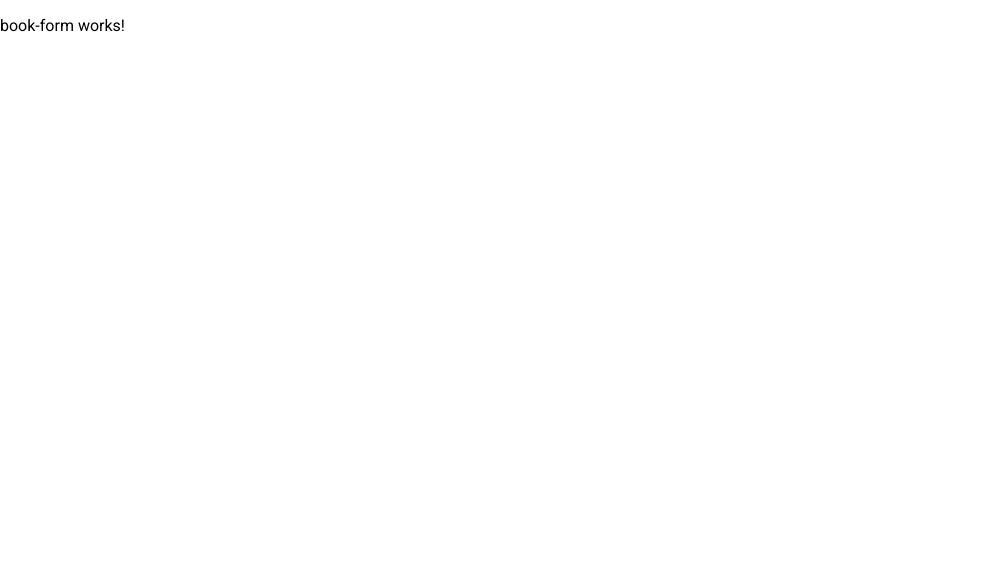
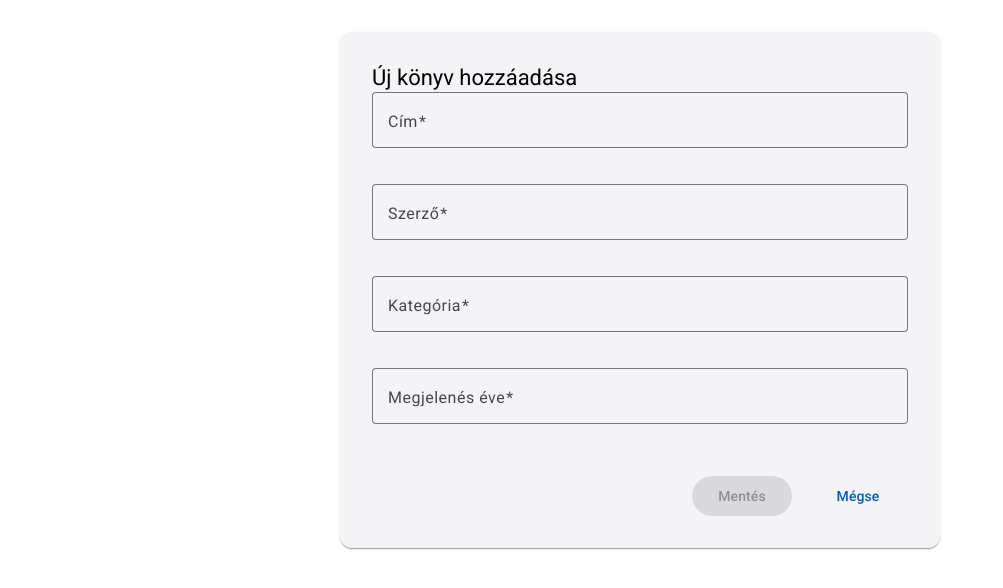
Before and after one commit to klemitomi/angular-library-catalog, an Angular app: page /books/add in a window 1280 px wide. Shown: the top 588 px of the page, without its empty margins (0-1003 px from the left). Built offline with nearby package versions, Linux system fonts and the light colour scheme.

Commit message:
Könyv hozzáadás funkció
book-form.component.ts  létrehozása
book-formcomponent.html létrehozása
book-form.component.scss létrehozása

```diff
--- a/db.json
+++ b/db.json
@@ -8,11 +8,11 @@
       "id": "1"
     },
     {
-      "id": "2",
       "title": "Star Wars",
       "author": "George Lucas",
       "category": "Fantasy",
-      "year": 1977
+      "year": 1977,
+      "id": "2"
     },
     {
       "id": "3",
@@ -20,6 +20,13 @@
       "author": "J.R.R. Tolkien",
       "category": "Fantasy",
       "year": 1937
+    },
+    {
+      "id": "bbc2",
+      "title": "Valami",
+      "author": "Lajos",
+      "category": "Ilyen nincs",
+      "year": 2025
     }
   ]
 }
--- a/src/app/books/book-form/book-form.component.html
+++ b/src/app/books/book-form/book-form.component.html
@@ -1 +1,56 @@
-<p>book-form works!</p>
+<mat-card>
+  <mat-card-header>
+    <mat-card-title>Új könyv hozzáadása</mat-card-title>
+  </mat-card-header>
+  <mat-card-content>
+    <form [formGroup]="bookForm" (ngSubmit)="onSubmit()">
+      <mat-form-field appearance="outline">
+        <mat-label>Cím</mat-label>
+        <input matInput formControlName="title" required>
+        <mat-error *ngIf="title?.hasError('required')">Kötelező mező</mat-error>
+        <mat-error *ngIf="title?.hasError('maxlength')">Maximum 100 karakter</mat-error>
+      </mat-form-field>
+
+      <mat-form-field appearance="outline">
+        <mat-label>Szerző</mat-label>
+        <input matInput formControlName="author" required>
+        <mat-error *ngIf="author?.hasError('required')">Kötelező mező</mat-error>
+        <mat-error *ngIf="author?.hasError('maxlength')">Maximum 50 karakter</mat-error>
+      </mat-form-field>
+
+      <mat-form-field appearance="outline">
+        <mat-label>Kategória</mat-label>
+        <input matInput formControlName="category" required>
+        <mat-error *ngIf="category?.hasError('required')">Kötelező mező</mat-error>
+        <mat-error *ngIf="category?.hasError('maxlength')">Maximum 30 karakter</mat-error>
+      </mat-form-field>
+
+      <mat-form-field appearance="outline">
+        <mat-label>Megjelenés éve</mat-label>
+        <input matInput type="number" formControlName="year" required>
+        <mat-error *ngIf="year?.hasError('required')">Kötelező mező</mat-error>
+        <mat-error *ngIf="year?.hasError('min')">Minimum 1800</mat-error>
+        <mat-error *ngIf="year?.hasError('max')">Maximum {{currentYear}}</mat-error>
+      </mat-form-field>
+
+      <div class="form-actions">
+        <button
+          mat-raised-button
+          color="primary"
+          type="submit"
+          [disabled]="bookForm.invalid || isSubmitting"
+        >
+          <span *ngIf="!isSubmitting">Mentés</span>
+          <mat-spinner *ngIf="isSubmitting" diameter="20"></mat-spinner>
+        </button>
+        <button
+          mat-button
+          type="button"
+          (click)="navigateToList()"
+        >
+          Mégse
+        </button>
+      </div>
+    </form>
+  </mat-card-content>
+</mat-card>
--- a/src/app/books/book-form/book-form.component.scss
+++ b/src/app/books/book-form/book-form.component.scss
@@ -0,0 +1,26 @@
+mat-card {
+  max-width: 600px;
+  margin: 2rem auto;
+  padding: 1rem;
+
+  mat-form-field {
+    width: 100%;
+    margin-bottom: 1rem;
+  }
+
+  .form-actions {
+    display: flex;
+    justify-content: flex-end;
+    gap: 1rem;
+    margin-top: 1rem;
+
+    button {
+      min-width: 100px;
+    }
+  }
+
+  mat-spinner {
+    display: inline-block;
+    margin: 0 auto;
+  }
+}
--- a/src/app/books/book-form/book-form.component.ts
+++ b/src/app/books/book-form/book-form.component.ts
@@ -1,41 +1,81 @@
-import { Component, OnInit } from '@angular/core';
+import { Component } from '@angular/core';
 import { CommonModule } from '@angular/common';
-import { FormsModule } from '@angular/forms';
-import { ActivatedRoute, Router, RouterModule } from '@angular/router';
+import { FormBuilder, FormGroup, Validators, ReactiveFormsModule } from '@angular/forms';
+import { Router } from '@angular/router';
+import { BookService } from '../book.service';
 import { Book } from '../book.model';
-import { BookService } from '../book.service';
+import { MatCardModule } from '@angular/material/card';
+import { MatFormFieldModule } from '@angular/material/form-field';
+import { MatInputModule } from '@angular/material/input';
+import { MatButtonModule } from '@angular/material/button';
+import { MatSnackBar, MatSnackBarModule } from '@angular/material/snack-bar';
+import { MatProgressSpinnerModule } from '@angular/material/progress-spinner';
+
 
 @Component({
-  selector: 'app-book-form',
   standalone: true,
-  imports: [CommonModule, FormsModule, RouterModule],
+  imports: [
+    CommonModule,
+    ReactiveFormsModule,
+    MatCardModule,
+    MatFormFieldModule,
+    MatInputModule,
+    MatButtonModule,
+    MatSnackBarModule,
+    MatProgressSpinnerModule
+  ],
   templateUrl: './book-form.component.html',
+  styleUrls: ['./book-form.component.scss']
 })
-export class BookFormComponent implements OnInit {
-  book: Book = { id: 0, title: '', author: '', category: '', year: 0 };
+export class BookFormComponent {
+  bookForm: FormGroup;
+  isSubmitting = false;
+  currentYear = new Date().getFullYear();
 
   constructor(
+    private fb: FormBuilder,
     private bookService: BookService,
     private router: Router,
-    private route: ActivatedRoute
-  ) {}
-
-  ngOnInit(): void {
-    const id = Number(this.route.snapshot.paramMap.get('id'));
-    if (id) {
-      this.bookService.getById(id).subscribe(b => {
-        this.book = b;
-      });
-    }
+    private snackBar: MatSnackBar
+  ) {
+    this.bookForm = this.fb.group({
+      title: ['', [Validators.required, Validators.maxLength(100)]],
+      author: ['', [Validators.required, Validators.maxLength(50)]],
+      category: ['', [Validators.required, Validators.maxLength(30)]],
+      year: ['', [Validators.required, Validators.min(1800), Validators.max(this.currentYear)]]
+    });
   }
 
-  save(): void {
-    const action$ = this.book.id
-      ? this.bookService.update(this.book.id, this.book)
-      : this.bookService.add(this.book);
+  onSubmit(): void {
+    if (this.bookForm.invalid || this.isSubmitting) {
+      return;
+    }
 
-    action$.subscribe(() => {
-      this.router.navigate(['/books']);
+    this.isSubmitting = true;
+    const bookData: Book = {
+      ...this.bookForm.value,
+      year: Number(this.bookForm.value.year)
+    };
+
+    this.bookService.add(bookData).subscribe({
+      next: () => {
+        this.snackBar.open('Könyv sikeresen hozzáadva!', 'OK', { duration: 3000 });
+        this.navigateToList();
+      },
+      error: (err) => {
+        console.error('Hiba történt:', err);
+        this.snackBar.open('Hiba történt a könyv hozzáadásakor!', 'Bezár', { duration: 3000 });
+        this.isSubmitting = false;
+      }
     });
   }
+
+  navigateToList(): void {
+    this.router.navigate(['/books']);
+  }
+
+  get title() { return this.bookForm.get('title'); }
+  get author() { return this.bookForm.get('author'); }
+  get category() { return this.bookForm.get('category'); }
+  get year() { return this.bookForm.get('year'); }
 }
```
